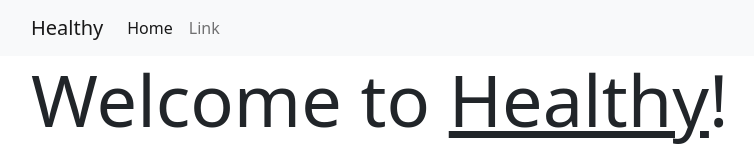
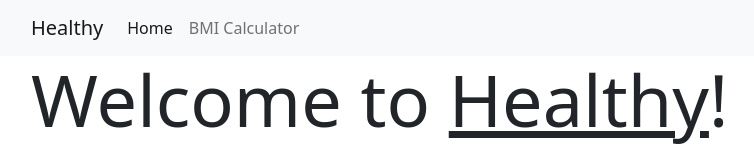
Before and after one commit to jason-nordheim/healthy, a React (Create React App) app: page / in a window 1280 px wide. Shown: the top 160 px of the page, without its empty margins (51-805 px from the left). Built offline with nearby package versions, Linux system fonts and the light colour scheme.

Commit message:
mapped from AppRoutes constant to create site links

```diff
--- a/src/components/layout/nav/NavBar.js
+++ b/src/components/layout/nav/NavBar.js
@@ -1,4 +1,6 @@
+import { AppRoutes } from "../../../routes";
 import { Brand } from "./Brand";
+import { NavItem } from "./NavItem";
 
 export const NavBar = () => {
   return (
@@ -7,16 +9,11 @@ export const NavBar = () => {
         <Brand />
         <div className="collapse navbar-collapse" id="navbarSupportedContent">
           <ul className="navbar-nav me-auto mb-2 mb-lg-0">
-            <li className="nav-item">
-              <a className="nav-link active" aria-current="page" href="#">
-                Home
-              </a>
-            </li>
-            <li className="nav-item">
-              <a className="nav-link" href="#">
-                Link
-              </a>
-            </li>
+            {AppRoutes.map((route) => {
+              return (
+                <NavItem key={route.path} to={route.path} label={route.label} />
+              );
+            })}
           </ul>
         </div>
       </div>
```
